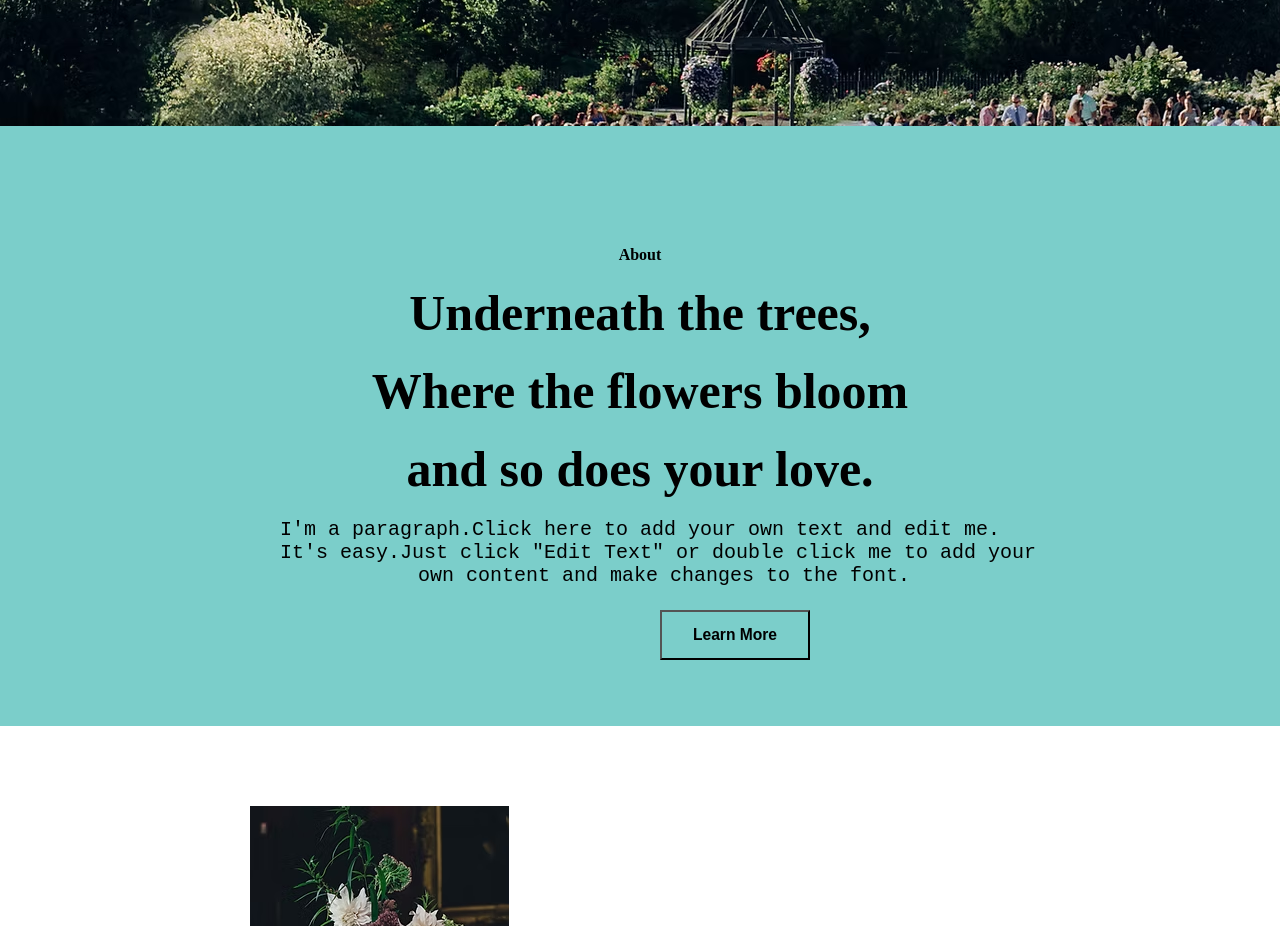
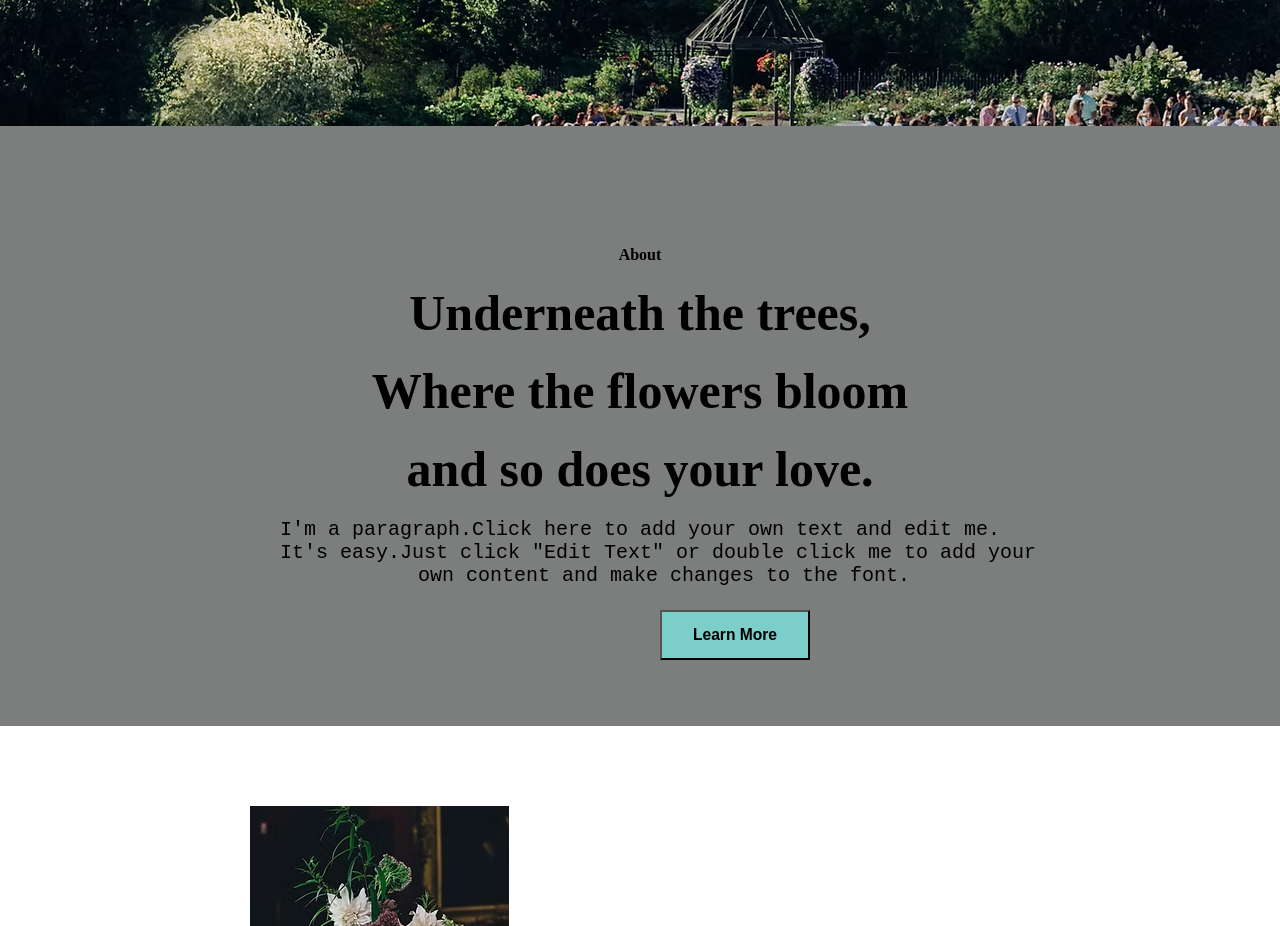
Before and after one commit to MathanVms/Giardino12, a plain HTML site: page Home.html in a window 1280 px wide. Shown: the part 980-1906 px from the top of the page. Drawn offline with Linux system fonts and the light colour scheme.

Commit message:
change colour

```diff
--- a/Home.css
+++ b/Home.css
@@ -80,7 +80,7 @@
 .container{
     height: 600px;
     box-sizing: border-box;
-    background-color: #7bceca;
+    background-color: #7c7e7e;
 }
 .container h2,.container pre{
     font-size: 50px;
```
